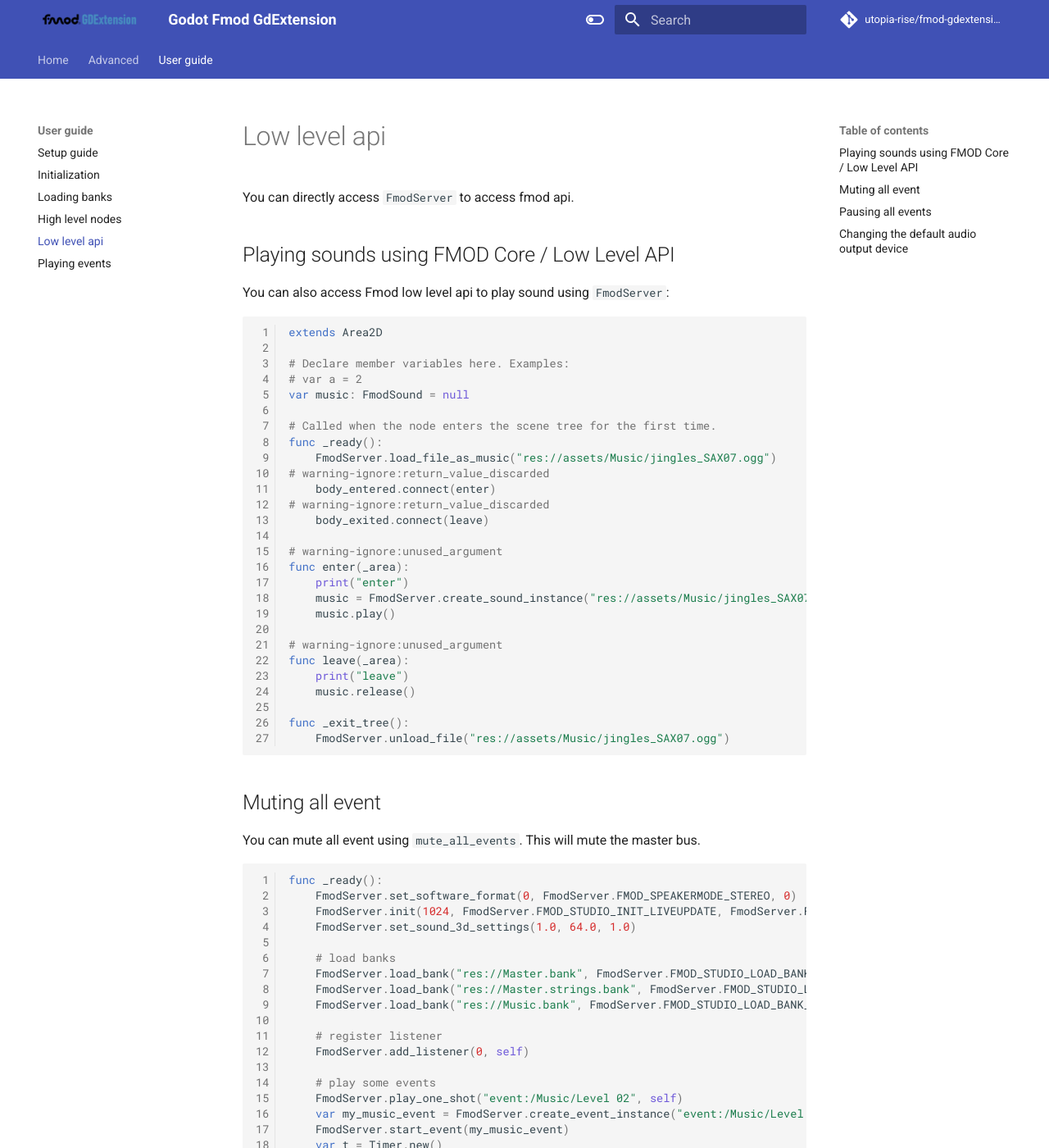
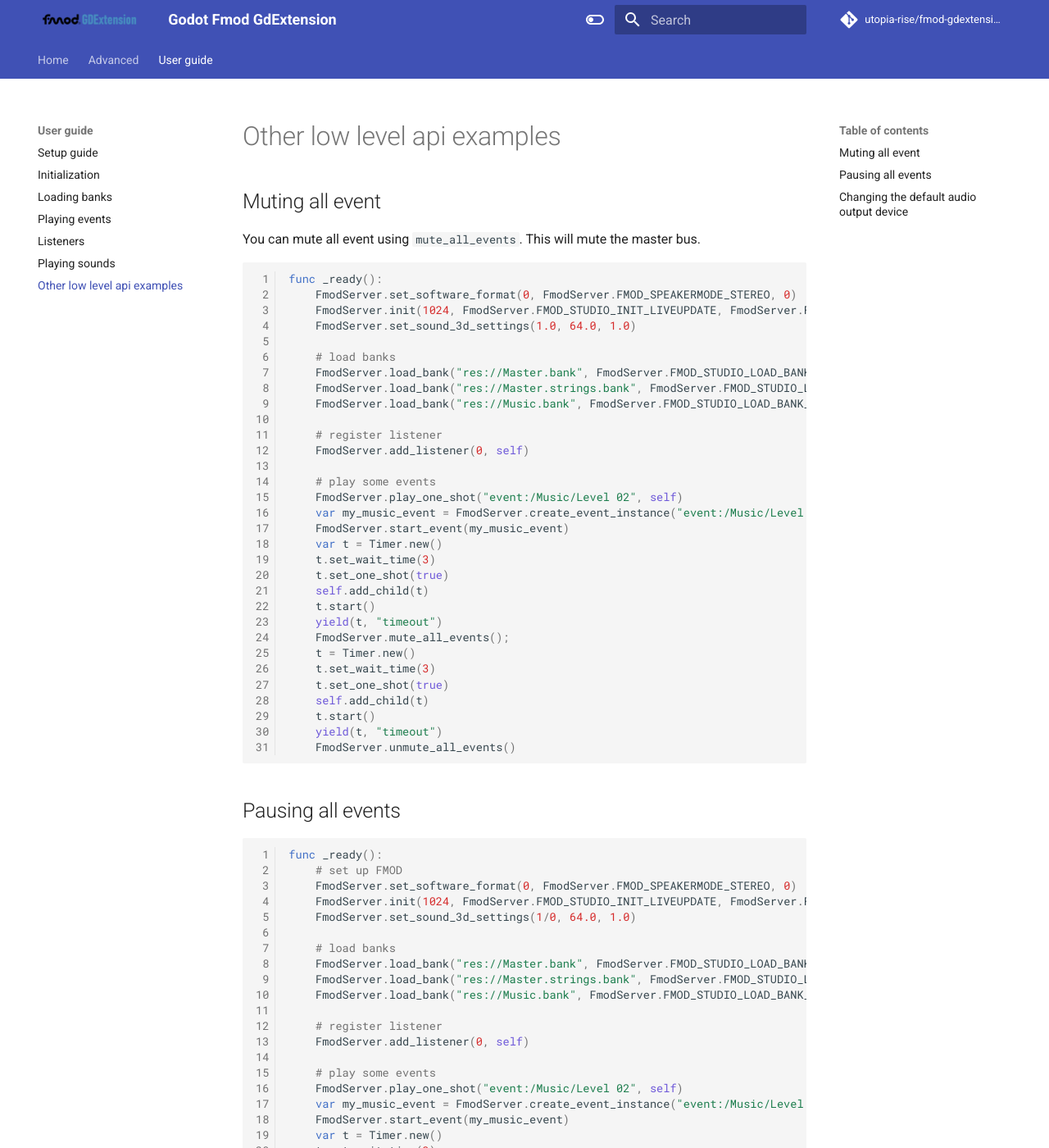
Before and after one commit to utopia-rise/fmod-gdextension, an MkDocs documentation site: the page built from docs/src/doc/user-guide/7-other-low-level-examples.md, in a window 1280 px wide and 1400 px high. Shown: the whole window at 82% size. Built offline with MkDocs 1.6.1 and Material for MkDocs 9.7.7, drawn with Linux system fonts in a browser that asks for light colours; nearby versions of some CDN libraries; comment, search, counter and statistics services are not loaded.

Commit message:
doc: Add listeners and playing sounds documentation pages

````diff
--- a/docs/src/doc/user-guide/4-low-level.md
+++ b/docs/src/doc/user-guide/7-other-low-level-examples.md
@@ -1,39 +1,4 @@
-# Low level api
-
-You can directly access `FmodServer` to access fmod api.
-
-## Playing sounds using FMOD Core / Low Level API
-
-You can also access Fmod low level api to play sound using `FmodServer`:
-```gdscript
-extends Area2D
-
-# Declare member variables here. Examples:
-# var a = 2
-var music: FmodSound = null
-
-# Called when the node enters the scene tree for the first time.
-func _ready():
-	FmodServer.load_file_as_music("res://assets/Music/jingles_SAX07.ogg")
-# warning-ignore:return_value_discarded
-	body_entered.connect(enter)
-# warning-ignore:return_value_discarded
-	body_exited.connect(leave)
-
-# warning-ignore:unused_argument
-func enter(_area):
-	print("enter")
-	music = FmodServer.create_sound_instance("res://assets/Music/jingles_SAX07.ogg")
-	music.play()
-
-# warning-ignore:unused_argument
-func leave(_area):
-	print("leave")
-	music.release()
-
-func _exit_tree():
-	FmodServer.unload_file("res://assets/Music/jingles_SAX07.ogg")
-```
+# Other low level api examples
 
 ## Muting all event
 
````
Also changed, not shown: docs/src/doc/user-guide/3-nodes.md (deleted, +0 -23 lines), docs/src/doc/user-guide/4-playing-events.md (+0 -2 lines), docs/src/doc/user-guide/5-listeners.md (added, +47 -0 lines), docs/src/doc/user-guide/6-playing-sounds.md (added, +39 -0 lines).
